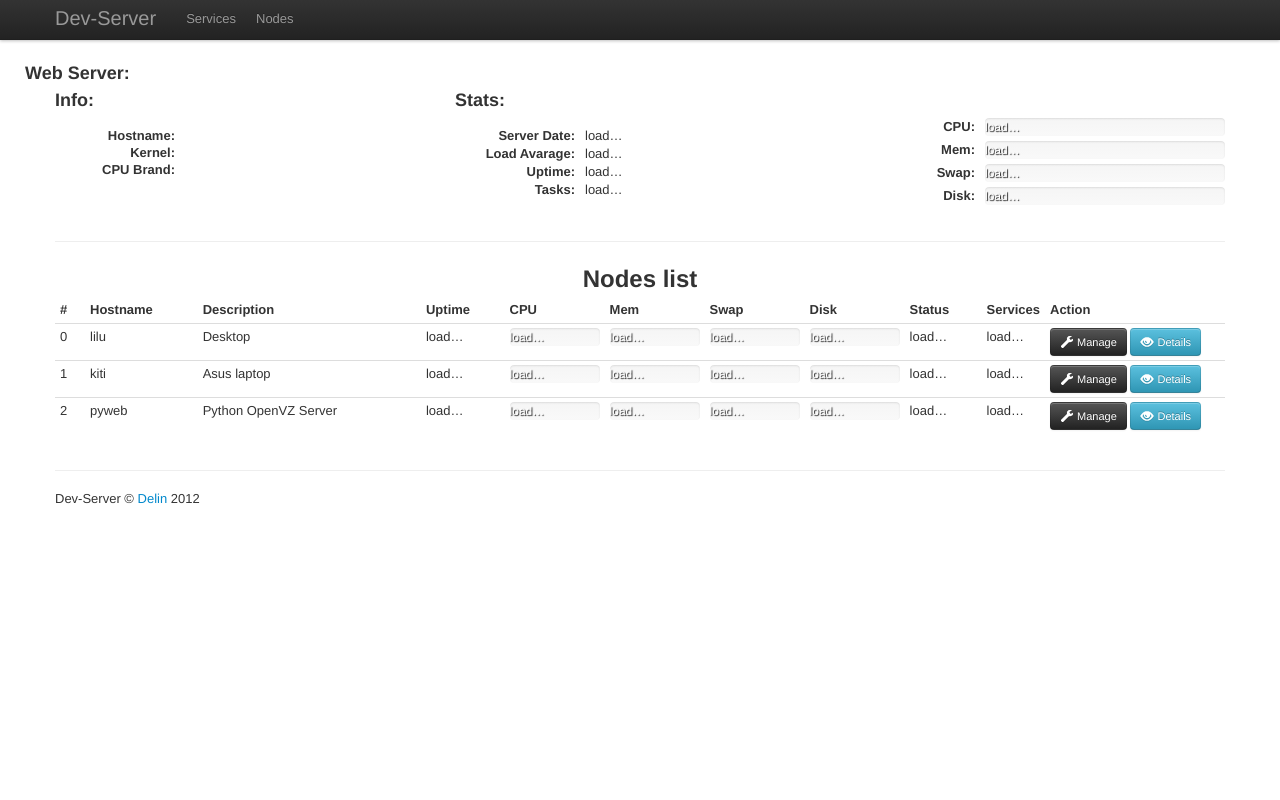
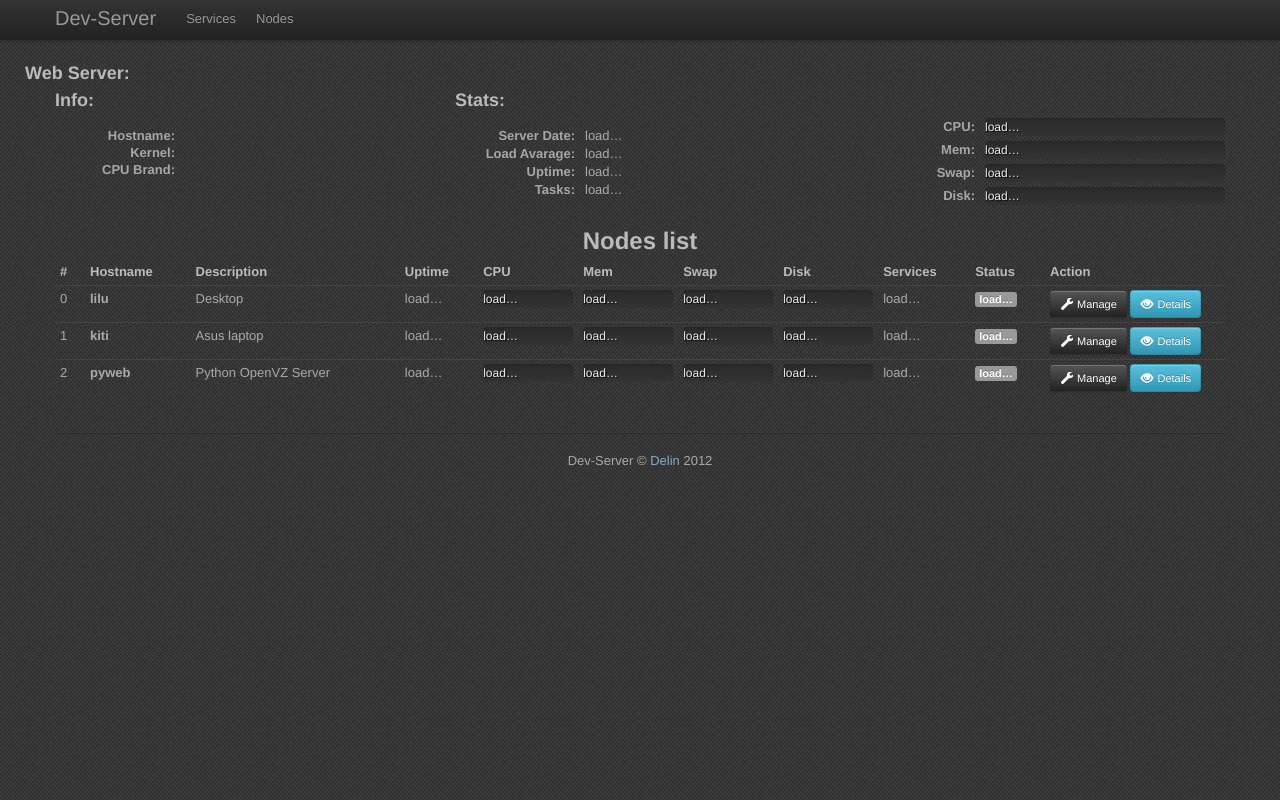
Before and after one commit to delin/dev-server, a Flask app: template web/templates/pages/nodes.html in a window 1280 px wide. Run offline with Flask 2, Linux system fonts and the light colour scheme; the template is opened without the code that fills it, so the values that code supplies are empty; parts of the project's set-up code (start-up, migrations or seed data) failed here and were passed over; some libraries are stand-ins or nearby versions.

Commit message:
сменил стиль, теперь в тёмных тонах

```diff
--- /dev/null
+++ b/web/static/css/main.css
@@ -0,0 +1,59 @@
+html, body {
+	background-color: #222;
+	background-image:url("/static/img/bg.png");
+}
+body {
+	padding-top: 60px;
+	padding-bottom: 40px;
+	color: #AAA;
+}
+.progress {
+	margin-bottom: 5px;
+}
+.progress .bar {
+	color: #EEE;
+	text-shadow: 1px 1px 1px rgba(0, 0, 0, 0.9);
+}
+.table th {
+	color: #BBB;
+}
+caption, h1, h2, h3, h4, h5, h6 {
+	color: #BBB;
+}
+dt {
+	color: #A7A7A7;
+}
+.table tbody tr:hover td,
+.table tbody tr:hover th {
+	background-color: #353535;
+}
+.table th, .table td {
+	border-top: 1px solid #444;
+}
+hr {
+	border-top: 1px solid #3A3A3A;
+	border-bottom: 1px solid #2A2A2A;
+}
+.progress {
+	background-color: #333;
+	background-image: -moz-linear-gradient(top, #2A2A2A, #333);
+	background-image: -ms-linear-gradient(top, #2A2A2A, #333);
+	background-image: -webkit-gradient(linear, 0 0, 0 100%, from(#2A2A2A), to(#333));
+	background-image: -webkit-linear-gradient(top, #2A2A2A, #333);
+	background-image: -o-linear-gradient(top, #2A2A2A, #333);
+	background-image: linear-gradient(top, #2A2A2A, #333);
+	filter: progid:DXImageTransform.Microsoft.gradient(startColorstr='#2A2A2A', endColorstr='#333', GradientType=0);
+}
+a {
+	color: #8AC;
+}
+.muted {
+	color: #555;
+}
+footer {
+	text-align: center;
+}
+.modal {
+	background-color: #222;
+	background-image:url("/static/img/bg.png");
+}
--- a/web/static/js/application.js
+++ b/web/static/js/application.js
@@ -83,15 +83,17 @@ $(document).ready(function() {
         for (node in data)
         {
           if (data[node].offline == 1) {
-            $("#node-"+node+"_stat-status").text("Down");
-            $("#node-"+node+"_stat-status").css('color', "#AA1111");
+            $("#node-"+node+"_stat-status").text("Stopped");
+            $("#node-"+node+"_stat-status").removeClass("label-success");
+            $("#node-"+node+"_stat-status").addClass("label-important");
             $("#node-"+node).addClass("muted");
             continue;
           }
 
           $("#node-"+node).removeClass("muted");
-          $("#node-"+node+"_stat-status").text("Up");
-          $("#node-"+node+"_stat-status").css('color', "#11AA11");
+          $("#node-"+node+"_stat-status").text("Started");
+          $("#node-"+node+"_stat-status").addClass("label-success");
+          $("#node-"+node+"_stat-status").removeClass("label-important");
 
           $("#node-"+node+"_stat-load_avarage").text(data[node].load_avarage[0] + ", " + data[node].load_avarage[1] + ", " + data[node].load_avarage[2]);
           $("#node-"+node+"_stat-date").text(data[node].date);
--- a/web/templates/header.html
+++ b/web/templates/header.html
@@ -3,27 +3,19 @@
 	"http://www.w3.org/TR/xhtml1/DTD/xhtml1-strict.dtd">
 <html xmlns="http://www.w3.org/1999/xhtml" xml:lang="en" lang="en">
 	<head>
-		<title>Dev-Server</title>
+<!--
+				background-image:url("http://subtlepatterns.com/patterns/chruch.png");
+				background-image:url("http://subtlepatterns.com/patterns/groovepaper.png");
+-->
+		<title>Developement Control Server</title>
 		<meta http-equiv="content-type" content="text/html;charset=utf-8" />
 		<meta name="viewport" content="width=device-width, initial-scale=1.0">
-		<meta name="description" content="">
-		<meta name="author" content="">
+		<meta name="description" content="Developement Control Server">
+		<meta name="author" content="delin@eridan.la">
 
 		<!-- Le styles -->
 		<link href="/static/css/bootstrap.css" rel="stylesheet">
-		<style type="text/css">
-			body {
-				padding-top: 60px;
-				padding-bottom: 40px;
-			}
-			.progress {
-				margin-bottom: 5px;
-			}
-			.progress .bar {
-				color: #fff;
-				text-shadow: 1px 1px 1px rgba(0, 0, 0, 0.9);
-			}
-		</style>
+		<link href="/static/css/main.css" rel="stylesheet">
 
 		<!-- Le HTML5 shim, for IE6-8 support of HTML5 elements -->
 		<!--[if lt IE 9]>
@@ -158,5 +150,4 @@
 				</div>
 			</div>
 -->
-			<hr>
 {%- endblock -%}
--- a/web/templates/pages/nodes.html
+++ b/web/templates/pages/nodes.html
@@ -13,7 +13,7 @@
 							<col style="width: 100px;">
 							<col style="width: 100px;">
 							<col style="">
-							<col style="width: 40px;">
+							<col style="">
 							<col style="width: 180px;">
 						</colgroup>
 						<thead>
@@ -26,8 +26,8 @@
 								<th>Mem</th>
 								<th>Swap</th>
 								<th>Disk</th>
+								<th>Services</th>
 								<th>Status</th>
-								<th>Services</th>
 								<th>Action</th>
 							</tr>
 						</thead>
@@ -35,7 +35,7 @@
 							<div id="nodes_list">
 								<tr id="node-lilu">
 									<td>0</td>
-									<td>lilu</td>
+									<td><strong>lilu</strong></td>
 									<td>Desktop</td>
 									<td><span id="node-lilu_stat-uptime">load&hellip;</span></td>
 									<td>
@@ -44,7 +44,7 @@
 										</div>
 									</td>
 									<td>
-										<div id="node-lilu_stat-mem_percent-div" class="progress progress-warning">
+										<div id="node-lilu_stat-mem_percent-div" class="progress progress-warning" abbr="wqeqweqw">
 											<div id="node-lilu_stat-mem_percent" class="bar" style="width: 0;"><span id="node-lilu_stat-mem_usage">load&hellip;</span></div>
 										</div>
 									</td>
@@ -58,8 +58,8 @@
 											<div id="node-lilu_stat-disk_percent" class="bar" style="width: 0;"><span id="node-lilu_stat-disk_usage">load&hellip;</span></div>
 										</div>
 									</td>
-									<td><span id="node-lilu_stat-status">load&hellip;</span></td>
 									<td><span id="node-lilu_stat-services">load&hellip;</span></td>
+									<td><span id="node-lilu_stat-status" class="label">load&hellip;</span></td>
 									<td>
 										<a class="btn btn-small btn-inverse" href="#"><i class="icon-wrench icon-white"></i> Manage</a>
 										<a class="btn btn-small btn-info" href="#"><i class="icon-eye-open icon-white"></i> Details</a>
@@ -67,7 +67,7 @@
 								</tr>
 								<tr id="node-kiti">
 									<td>1</td>
-									<td>kiti</td>
+									<td><strong>kiti</strong></td>
 									<td>Asus laptop</td>
 									<td><span id="node-kiti_stat-uptime">load&hellip;</span></td>
 									<td>
@@ -90,8 +90,8 @@
 											<div id="node-kiti_stat-disk_percent" class="bar" style="width: 0;"><span id="node-kiti_stat-disk_usage">load&hellip;</span></div>
 										</div>
 									</td>
-									<td><span id="node-kiti_stat-status">load&hellip;</span></td>
 									<td><span id="node-kiti_stat-services">load&hellip;</span></td>
+									<td><span id="node-kiti_stat-status" class="label">load&hellip;</span></td>
 									<td>
 										<a class="btn btn-small btn-inverse" href="#"><i class="icon-wrench icon-white"></i> Manage</a>
 										<a class="btn btn-small btn-info" href="#"><i class="icon-eye-open icon-white"></i> Details</a>
@@ -99,7 +99,7 @@
 								</tr>
 								<tr id="node-pyweb">
 									<td>2</td>
-									<td>pyweb</td>
+									<td><strong>pyweb</strong></td>
 									<td>Python OpenVZ Server</td>
 									<td><span id="node-pyweb_stat-uptime">load&hellip;</span></td>
 									<td>
@@ -122,8 +122,8 @@
 											<div id="node-pyweb_stat-disk_percent" class="bar" style="width: 0;"><span id="node-pyweb_stat-disk_usage">load&hellip;</span></div>
 										</div>
 									</td>
-									<td><span id="node-pyweb_stat-status">load&hellip;</span></td>
 									<td><span id="node-pyweb_stat-services">load&hellip;</span></td>
+									<td><span id="node-pyweb_stat-status" class="label">load&hellip;</span></td>
 									<td>
 										<a class="btn btn-small btn-inverse" href="#"><i class="icon-wrench icon-white"></i> Manage</a>
 										<a class="btn btn-small btn-info" href="#"><i class="icon-eye-open icon-white"></i> Details</a>
```
Also changed, not shown: web/templates/footer.html (+19 -0 lines), web/static/img/bg.png (added).
